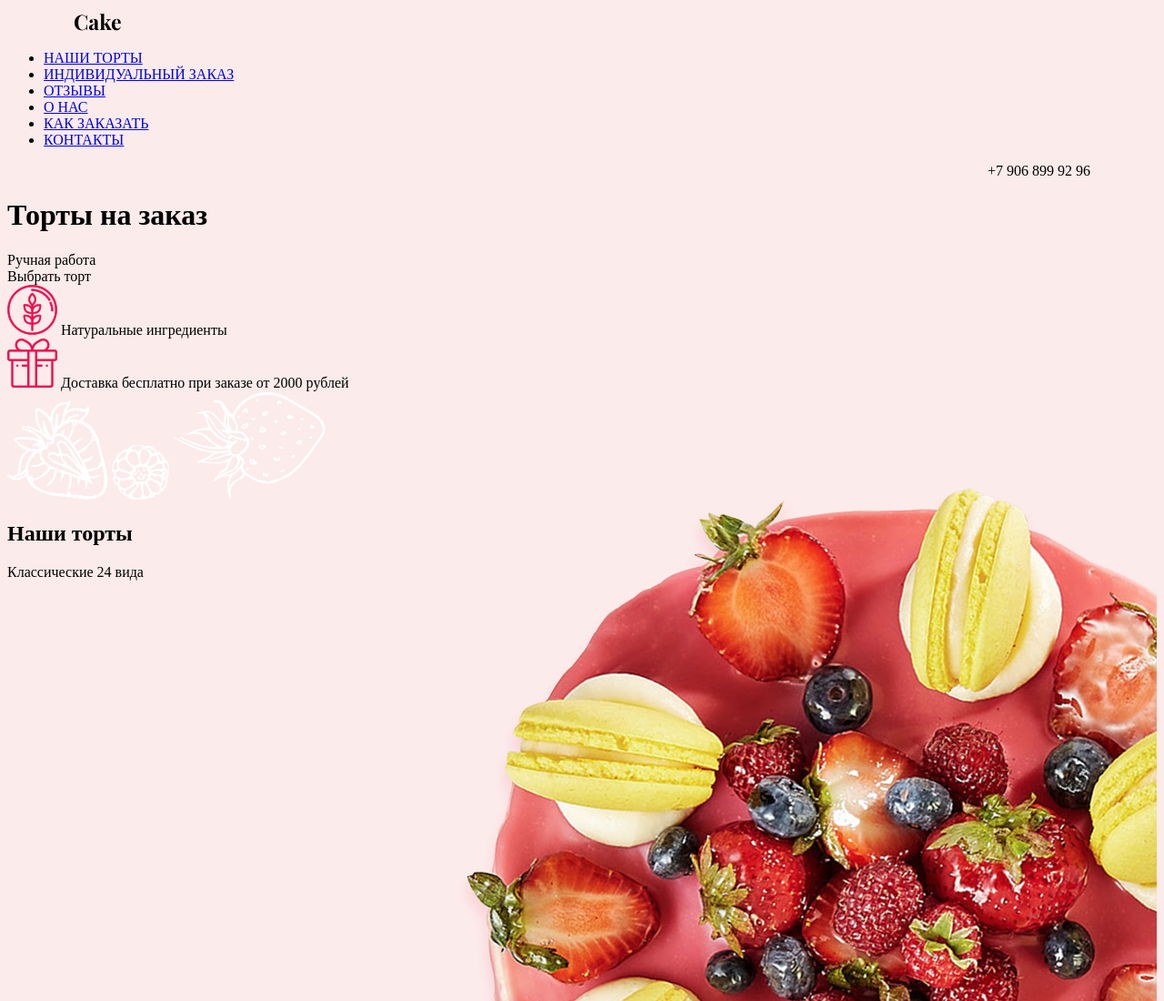
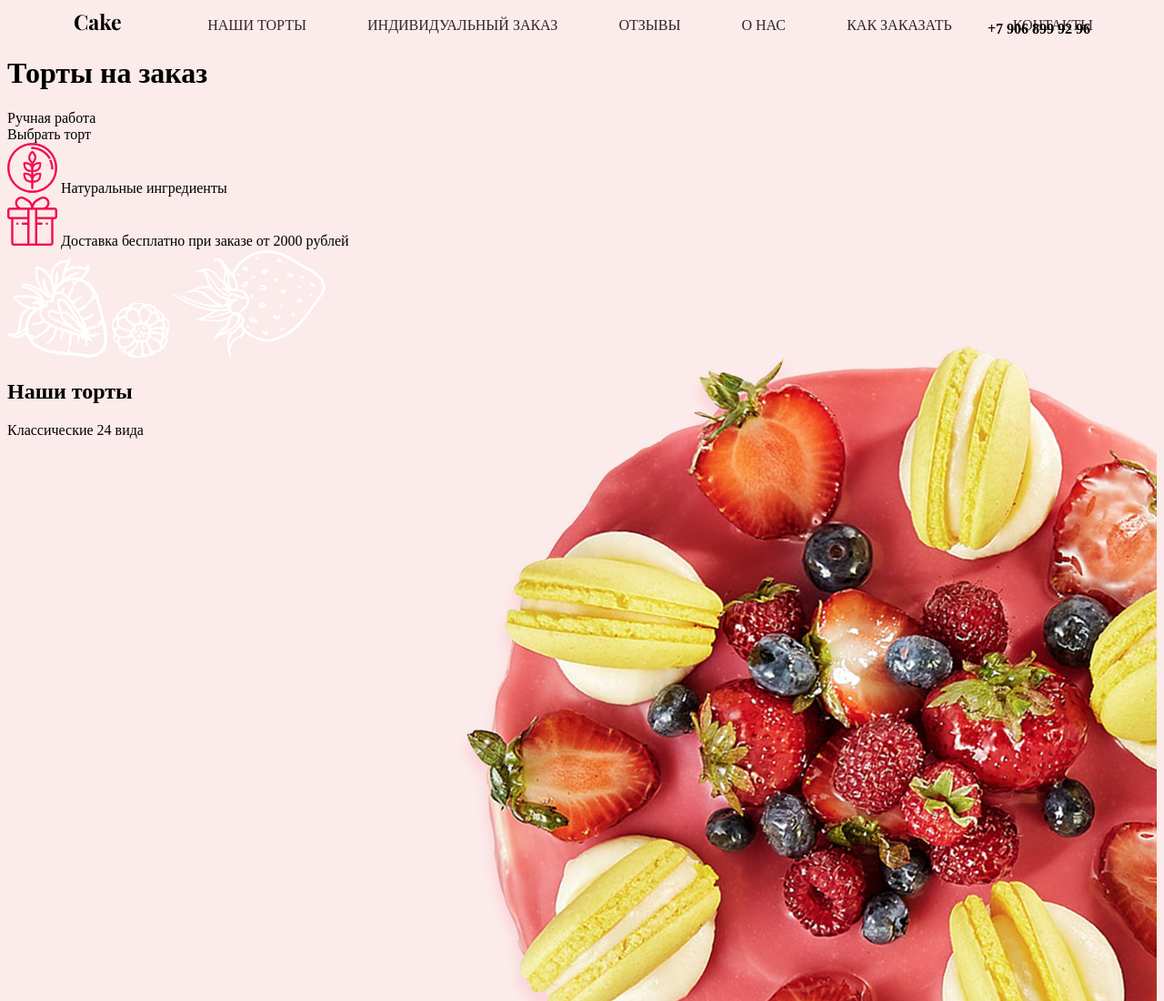
Before and after one commit to ilyaalyabev00/ilyaalyabev00.github.io, a website: page app/index.html in a window 1280 px wide. Shown: the top 1100 px of the page at 91% size. Drawn offline with nearby package versions, Linux system fonts and the light colour scheme.

Commit message:
Это просто css

```diff
--- a/app/css/main.css
+++ b/app/css/main.css
@@ -11,11 +11,47 @@ body{
 	font-weight: bold;
 
 }
+
+ul{
+
+	margin-left: 121px;
+	margin-top: -20px;
+
+}
+
+.menu {
+
+	margin: 0;
+	display: inline;
+	padding: 4px;
+	position: relative;
+	margin-left: 5%;
+	margin-top: 350px;
+
+
+}
+a {
+
+	color: #2d2829;
+	text-decoration: none;
+	/*margin-left: 50px;
+	margin-top: 0px;*/
+}
+
+a:active {
+
+	color:red;
+
+}
+
+
 .contacts{
 
-	/*position: absolute;*/
+	position: relative;
 	text-align: right;
 	margin-right: 73px;
+	margin-top: -30px;
+	font-weight: bold;
 
 }
 
```
